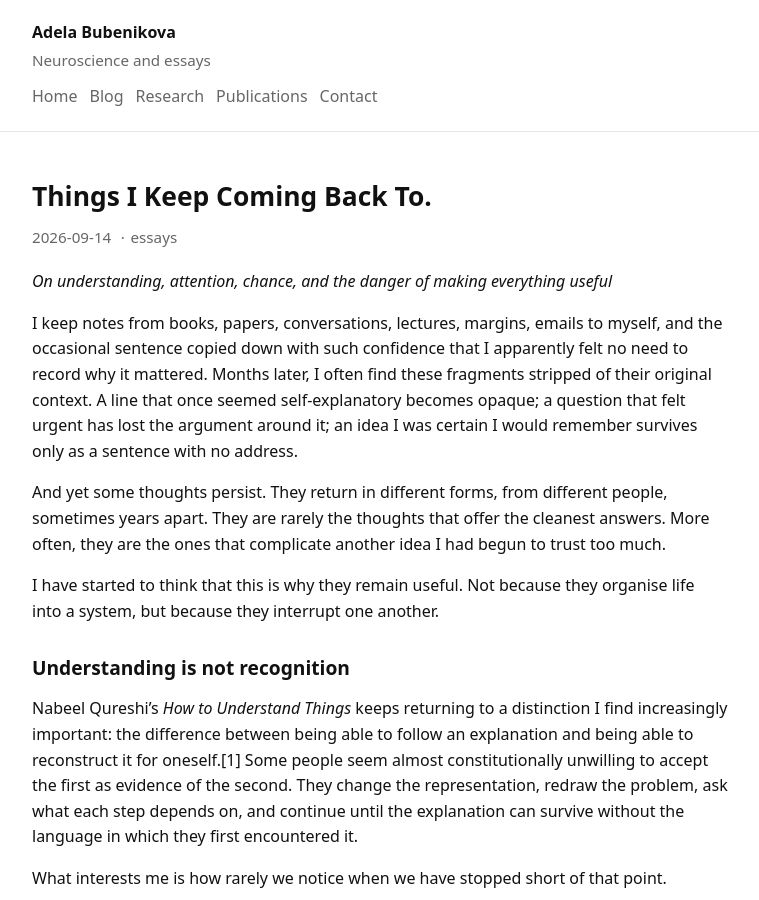
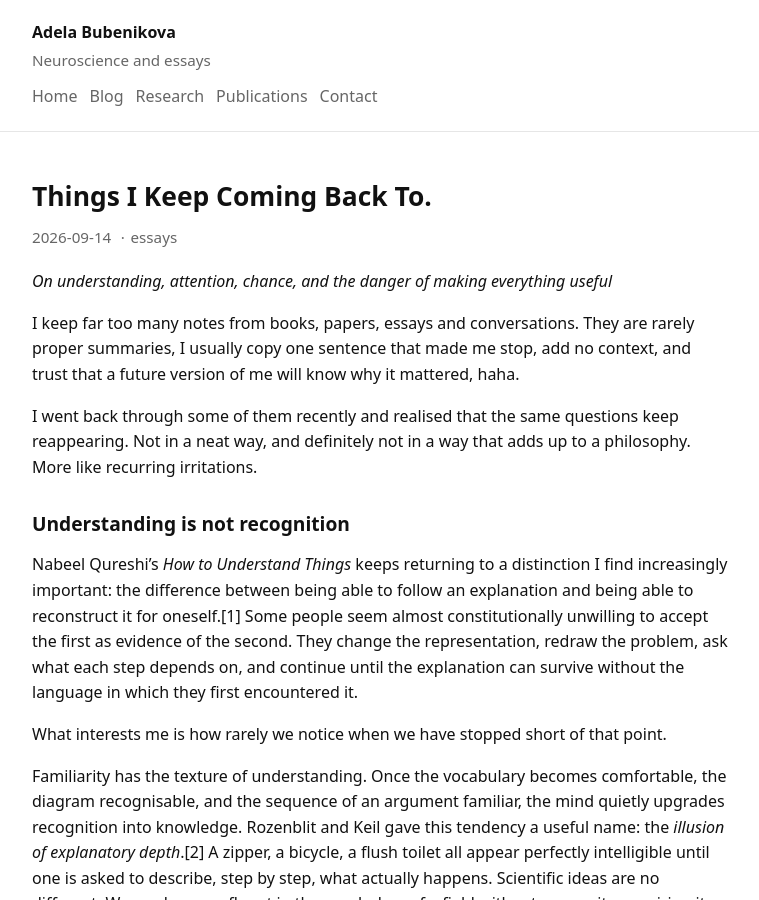
Before and after one commit to bubenikovaadela/bubenikovaadela.github.io, a Jekyll site: the page built from _posts/2026-09-14-things-i-keep-coming-back-to.md, in a window 1280 px wide and 900 px high. Shown: the whole window, without its empty margins (260-1019 px from the left). Built offline with Jekyll 4.4.1, drawn with Linux system fonts in a browser that asks for light colours.

Commit message:
Update thoughts on notes and their significance
Revised reflections on note-taking and recurring thoughts.

```diff
--- a/_posts/2026-09-14-things-i-keep-coming-back-to.md
+++ b/_posts/2026-09-14-things-i-keep-coming-back-to.md
@@ -8,11 +8,10 @@ categories: [essays]
 
 *On understanding, attention, chance, and the danger of making everything useful*
 
-I keep notes from books, papers, conversations, lectures, margins, emails to myself, and the occasional sentence copied down with such confidence that I apparently felt no need to record why it mattered. Months later, I often find these fragments stripped of their original context. A line that once seemed self-explanatory becomes opaque; a question that felt urgent has lost the argument around it; an idea I was certain I would remember survives only as a sentence with no address.
+I keep far too many notes from books, papers, essays and conversations. They are rarely proper summaries, I usually copy one sentence that made me stop, add no context, and trust that a future version of me will know why it mattered, haha.
 
-And yet some thoughts persist. They return in different forms, from different people, sometimes years apart. They are rarely the thoughts that offer the cleanest answers. More often, they are the ones that complicate another idea I had begun to trust too much.
+I went back through some of them recently and realised that the same questions keep reappearing. Not in a neat way, and definitely not in a way that adds up to a philosophy. More like recurring irritations.
 
-I have started to think that this is why they remain useful. Not because they organise life into a system, but because they interrupt one another.
 
 ## Understanding is not recognition
 
```
